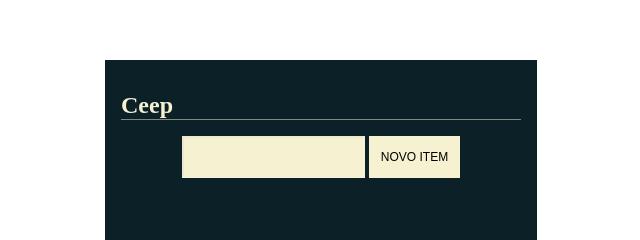
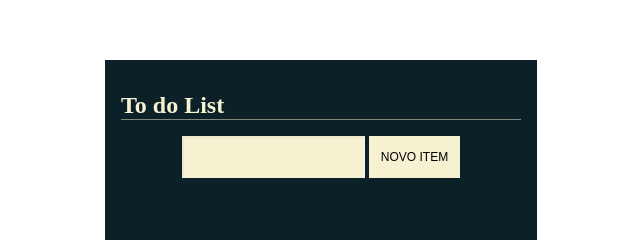
Before and after one commit to west3k/Manipulando-DOM-Alura, a plain HTML site: page index.html in a window 1280 px wide. Shown: the part 174-414 px from the top of the page, 319-959 px from the left. Drawn offline with Linux system fonts and the light colour scheme; a web font is replaced by a local one.

Commit message:
Alteração de nome

```diff
--- a/index.html
+++ b/index.html
@@ -6,13 +6,13 @@
   <link rel="stylesheet" href="./assets/css/style.css">
   <link rel="stylesheet" href="https://fonts.googleapis.com/css2?family=BioRhyme&amp;family=Space+Mono&amp;display=swap">
   <link rel="stylesheet" href="https://fonts.googleapis.com/icon?family=Material+Icons">
-  <title>Ceep</title>
+  <title>To do List</title>
 </head>
 <body>
   <div class="app">
     <div class="todo-list">
       <h1 class="title">
-        Ceep
+        To do List
       </h1>
 
       <form class="form" action="">
```
